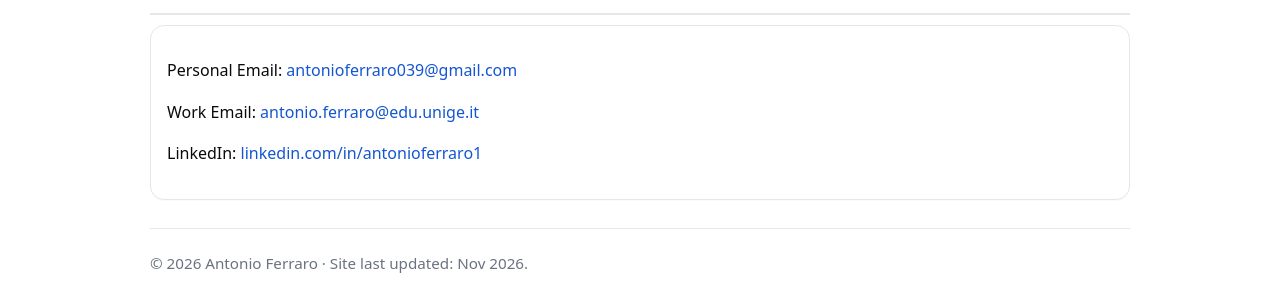
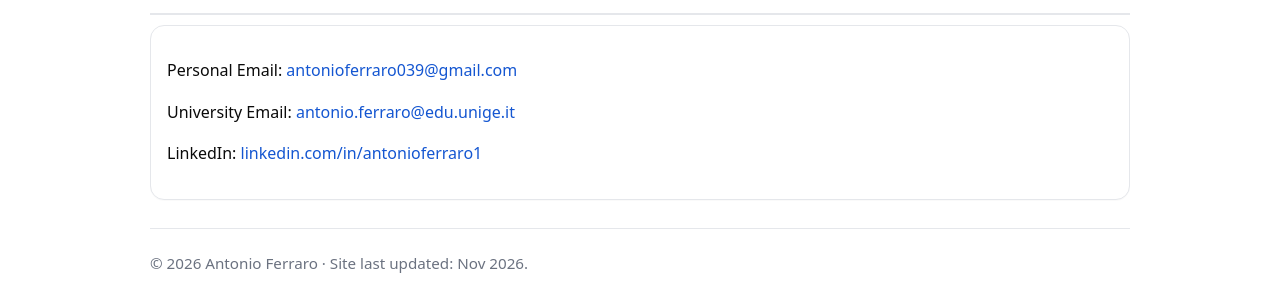
Before and after one commit to ferraroantonio/ferraroantonio.github.io, a Jekyll site: the page built from contact.md, in a window 1280 px wide. Shown: the part 247-543 px from the top of the page. Built offline with Jekyll 4.4.1, drawn with Linux system fonts in a browser that asks for light colours.

Commit message:
Update contact.md

```diff
--- a/contact.md
+++ b/contact.md
@@ -7,7 +7,7 @@ layout: default
 <h2>Contact</h2>
 <div class="card">
 <p>Personal Email: <a href="mailto:antonioferraro039@gmail.com">antonioferraro039@gmail.com</a></p>
-<p>Work Email: <a href="mailto:antonio.ferraro@edu.unige.it">antonio.ferraro@edu.unige.it</a></p>
+<p>University Email: <a href="mailto:antonio.ferraro@edu.unige.it">antonio.ferraro@edu.unige.it</a></p>
 <p>LinkedIn: <a href="https://www.linkedin.com/in/antonioferraro1">linkedin.com/in/antonioferraro1</a></p>
 </div>
 </section>
```
